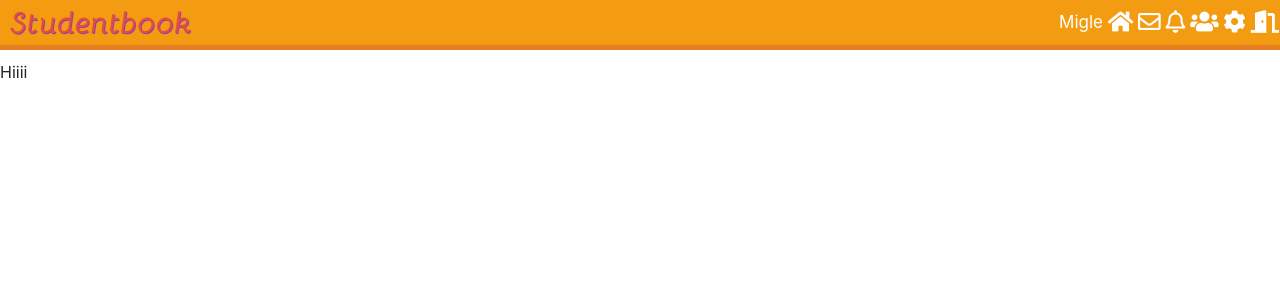
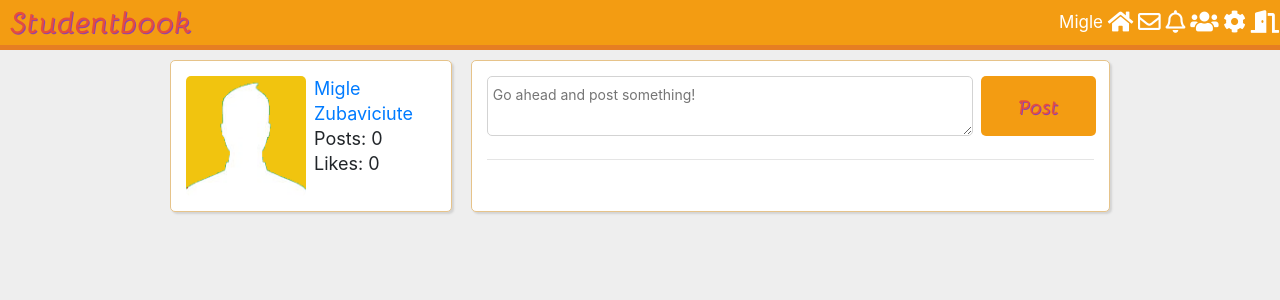
Before and after one commit to miglezub/Inzinerinis-projektas, a PHP site: page /Demo/ in a window 1280 px wide. Shown: the top 300 px of the page. Run offline with PHP 8.4, Linux system fonts and the light colour scheme; a user stored in the database is signed in; data comes from the database, SQL or seed files in the repository; both versions use the stored data as it was after the commit; some libraries are stand-ins or nearby versions.

Commit message:
Sprintas2, įrašai, jų apdorojimas, pakeitimai duomenų bazėj

```diff
--- a/Demo/assets/css/style.css
+++ b/Demo/assets/css/style.css
@@ -10,6 +10,7 @@
 
 body {
 	line-height: 25px;
+	background-color: #eee;
 }
 
 .top_bar {
@@ -20,6 +21,8 @@ body {
 	border-bottom: 5px solid #e67e22;
 	margin: 0 0 10px 0;
 	display: inline-flex;
+	position: fixed;
+	z-index: 10;
 }
 
 .logo a{
@@ -54,3 +57,84 @@ nav a:hover {
 	border-bottom: 5px solid #9b59b6;
 	color: #fff;
 }
+
+.wrapper {
+	margin: 0 auto;
+	top: 60px;
+	position: relative;
+	padding: 0 10px;
+	width: 75%;
+	min-width: 950px;
+}
+
+.column {
+	background-color: #fff;
+    padding: 15px;
+    border: 1px solid #e6c38a;
+    border-radius: 5px;
+    box-shadow: 2px 2px 2px #D3D3D3;
+    z-index: -1;
+}
+
+.user_details {
+	width: 30%;
+	float: left;
+	margin-bottom: 20px;
+}
+
+.user_details_left_right {
+	font-size: 18px;
+	width: 15%;
+	display: inline-block;
+	position: absolute;
+}
+
+.user_details img {
+	height: 120px;
+	border-radius: 5px;
+	margin-right: 8px;
+}
+
+.main_column {
+	float: right;
+	width: 68%;
+	z-index: -1;
+	min-height: 152px;
+}
+
+.post_form {
+	width: 100%;
+}
+
+.post_form textarea {
+	width: 80%;
+	height: 60px;
+	border-radius: 5px;
+	margin-right: 8px;
+	border: 1px solid #D3D3D3;
+	font-size: 14px;
+	padding: 5px;
+}
+
+textarea: focus {
+	outline: 0;
+}
+
+.post_form input[type="submit"] {
+	width: 12%;
+	height: 60px;
+	border: none;
+	border-radius: 5px;
+	background-color: #f39c12;
+	font-family: 'Bellota-BoldItalic', sans-serif;
+	color: #e74c3c;
+	text-shadow: #8e44ad 1px 1px 0.5px;
+	font-size: 20px;
+	position: absolute;
+	outline: 0;
+	margin:0;
+}
+
+.post_form input[type="submit"]:active {
+	padding: 5px 4px 4px 5px;
+}
--- /dev/null
+++ b/Demo/includes/classes/Post.php
@@ -0,0 +1,39 @@
+<?php
+class Post {
+	private $user_obj;
+	private $con;
+
+	public function __construct($con, $user) {
+		$this->con =$con;
+		$this->user_obj=new User($con, $user);
+	}
+
+	public function submitPost($body, $user_to) {
+		$body=strip_tags($body); //removes html tags
+		$body=mysqli_real_escape_string($this->con, $body);
+		$check_empty=preg_replace('/\s+/', '', $body); //Deletes all spaces
+		//Makes sure if there is any text in the post
+		if($check_empty != "") {
+			//Current date and time
+			$date_added=date("Y-m-d H:i:s");
+			//Get username
+			$added_by=$this->user_obj->getUsername();
+			//If user is on my own profile user_to is 'none'
+			if($user_to==$added_by) {
+				$user_to="none";
+			}
+			//insert post
+			$query=mysqli_query($this->con, "INSERT INTO posts VALUES('','$body', '$added_by', '$user_to', '$date_added', 'false', 'false', '0')");
+			$returned_id=mysqli_insert_id($this->con);
+
+			//Insert notification
+			//-------------------
+
+			//Update post count for user
+			$num_posts=$this->user_obj->getNumPosts();
+			$num_posts++;
+			$update_query=mysqli_query($this->con, "UPDATE users SET num_posts='$num_posts' WHERE username='$added_by'");
+		}
+	}
+}
+ ?>
--- /dev/null
+++ b/Demo/includes/classes/User.php
@@ -0,0 +1,30 @@
+<?php
+class User {
+	private $user;
+	private $con;
+
+	public function __construct($con, $user) {
+		$this->con =$con;
+		$user_details_query=mysqli_query($con, "SELECT * FROM users WHERE username='$user'");
+		$this->user=mysqli_fetch_array($user_details_query);
+	}
+
+	public function getUsername() {
+		return $this->user['username'];
+	}
+
+	public function getNumPosts() {
+		$username=$this->user['username'];
+		$query=mysqli_query($this->con, "SELECT num_posts FROM users WHERE username='$username'");
+		$row=mysqli_fetch_array($query);
+		return $row['num_posts'];
+	}
+
+	public function getFirstAndLastName() {
+		$username=$this->user['username'];
+		$query=mysqli_query($this->con, "SELECT first_name, last_name FROM users WHERE username='$username'");
+		$row=mysqli_fetch_array($query);
+		return $row['first_name'] . " " . $row['last_name'];
+	}
+}
+ ?>
--- /dev/null
+++ b/Demo/includes/handlers/logout.php
@@ -0,0 +1,5 @@
+<?php
+session_start();
+session_destroy();
+header("Location: ../../register.php");
+ ?>
--- a/Demo/includes/header.php
+++ b/Demo/includes/header.php
@@ -34,10 +34,10 @@ else {
   		</div>
 
   		<nav>
-  			<a href="#">
+  			<a href="<?php echo $userLoggedIn; ?>">
   				<?php echo $user['first_name']; ?>
   			</a>
-  			<a href="#">
+  			<a href="index.php">
   				<i class="fas fa-home fa-lg"></i>
   			</a>
   			<a href="#">
@@ -52,8 +52,10 @@ else {
   			<a href="#">
   				<i class="fas fa-cog fa-lg"></i>
   			</a>
-  			<a href="#">
+  			<a href="includes/handlers/logout.php">
   			<i class="fas fa-door-open fa-lg"></i>
   			</a>
   		</nav>
   	</div>
+
+  	<div class="wrapper">
--- a/Demo/index.php
+++ b/Demo/index.php
@@ -1,7 +1,37 @@
 <?php
 include("includes/header.php");
+include("includes/classes/User.php");
+include("includes/classes/Post.php");
+
+if(isset($_POST['post'])) {
+	$post=new Post($con, $userLoggedIn);
+	$post->submitPost($_POST['post_text'], 'none');
+}
 //session_destroy(); //destroys all session variables
  ?>
-    <p>Hiiii</p>
+    <div class="user_details column">  <!-- adds user_details and column classes -->
+    	<a href="<?php echo $userLoggedIn; ?>"> <img src="<?php echo $user['profile_pic']; ?>"> </a>
+    	<div class="user_details_left_right">
+	    	<a href="<?php echo $userLoggedIn; ?>"> <!-- link to profile page will appear here -->
+	    		<?php
+	    		echo $user['first_name'] . " " . $user['last_name'];
+	    	 	?>
+	    	</a>
+	    	<?php
+	    	 	echo "Posts: " . $user['num_posts'] . "<br>";
+	    	 	echo "Likes: " . $user['num_likes'];
+    	  	?>
+    	</div>
+    </div>
+
+    <div class="main_column column">
+    	<form class="post_form" action="index.php" method="POST">
+    		<textarea name="post_text" id="post_text" placeholder="Go ahead and post something!"></textarea>
+    		<input type="submit" name="post" id="post_button" value="Post">
+    		<hr>
+    	</form>
+    </div>
+
+  </div> <!-- closes wrapper in header.php -->
   </body>
 </html>
```
Also changed, not shown: Demo/profile.php (added, +12 -0 lines), Demo/social.sql (+100 -12 lines), Demo/.htaccess (added).
